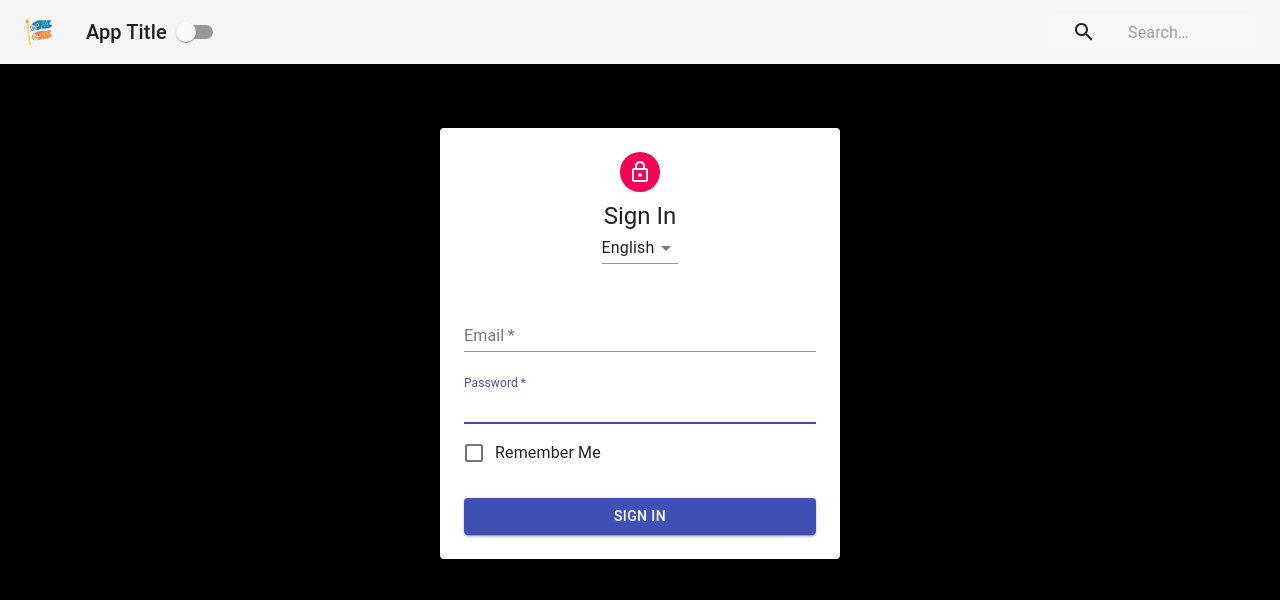
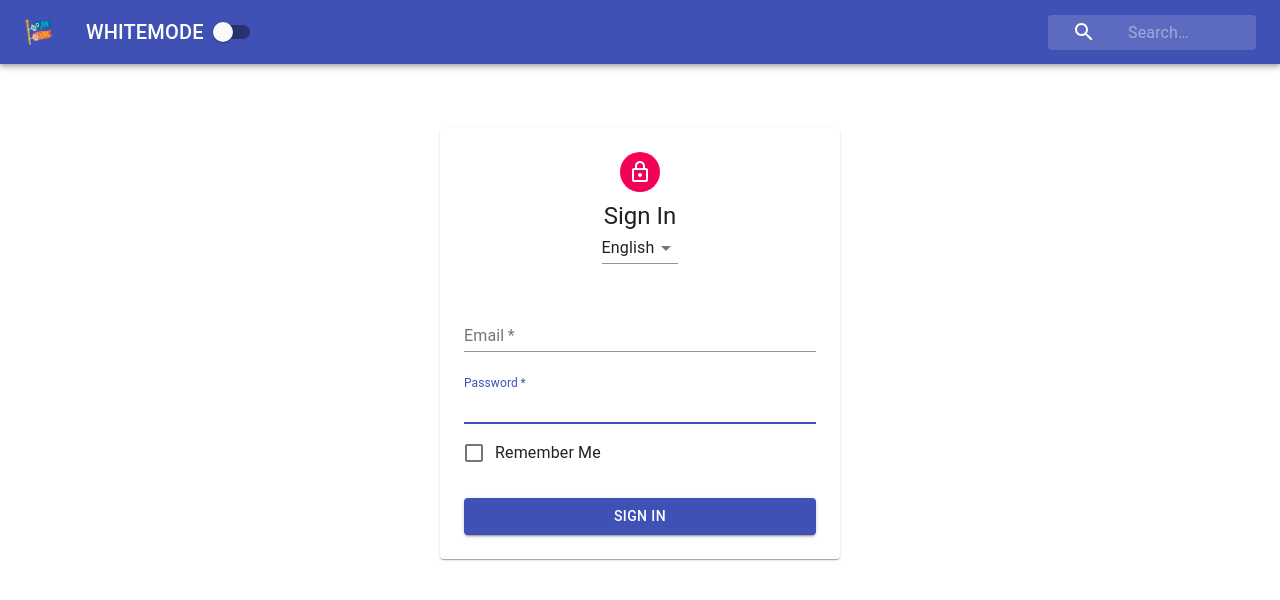
Before and after one commit to David-mwendwa/react-hooks, a React (Create React App) app: page / in a window 1280 px wide. Shown: the top 600 px of the page. Built offline with nearby package versions, Linux system fonts and the light colour scheme.

Commit message:
feat: update context dynamically

```diff
--- a/src/Navbar.js
+++ b/src/Navbar.js
@@ -13,19 +13,19 @@ import { ThemeContext } from './contexts/ThemeContext';
 class Navbar extends Component {
   static contextType = ThemeContext;
   render() {
-    const { isDarkMode } = this.context;
+    const { isDarkMode, toggleTheme } = this.context;
     const { classes } = this.props;
     return (
       <div className={classes.root}>
-        <AppBar position='static' color={isDarkMode ? 'primary' : 'default'}>
+        <AppBar position='static' color={isDarkMode ? 'default' : 'primary'}>
           <Toolbar>
             <IconButton className={classes.menuButton} color='inherit'>
               <span>🎏</span>
             </IconButton>
             <Typography className={classes.title} variant='h6' color='inherit'>
-              App Title
+              {isDarkMode ? "DARKMODE" : "WHITEMODE"}
             </Typography>
-            <Switch />
+            <Switch onChange={toggleTheme} />
             <div className={classes.grow} />
             <div className={classes.search}>
               <div className={classes.searchIcon}>
--- a/src/PageContent.js
+++ b/src/PageContent.js
@@ -6,7 +6,7 @@ class PageContent extends Component {
   render() {
     const {isDarkMode} = this.context
     const styles = {
-      backgroundColor: isDarkMode ? "white" : "black",
+      backgroundColor: isDarkMode ? "black" : "white",
       height: "100vh",
       width: "100vw"
     }
--- a/src/contexts/ThemeContext.js
+++ b/src/contexts/ThemeContext.js
@@ -5,11 +5,17 @@ export const ThemeContext = createContext();
 export class ThemeProvider extends Component {
   constructor(props) {
     super(props);
-    this.state = { isDarKMode: true };
+    this.state = { isDarKMode: false };
   }
+
+  toggleTheme = () => {
+    this.setState({ isDarKMode: !this.state.isDarKMode });
+  };
+
   render() {
     return (
-      <ThemeContext.Provider value={{ ...this.state, tastesLikeChicken: true }}>
+      <ThemeContext.Provider
+        value={{ ...this.state, toggleTheme: this.toggleTheme }}>
         {this.props.children}
       </ThemeContext.Provider>
     );
```
